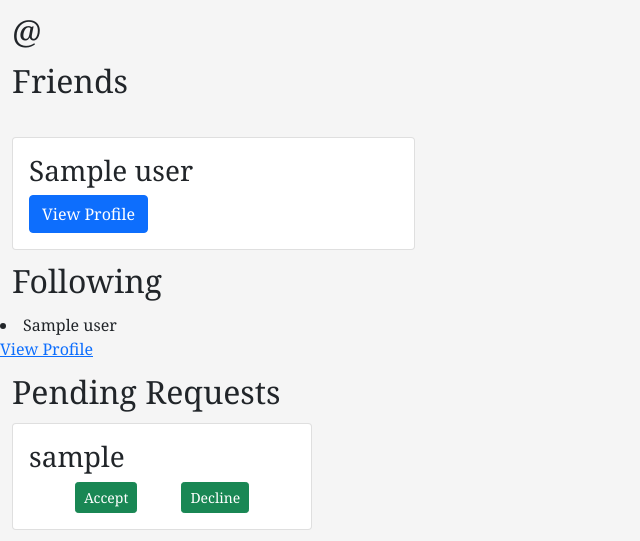
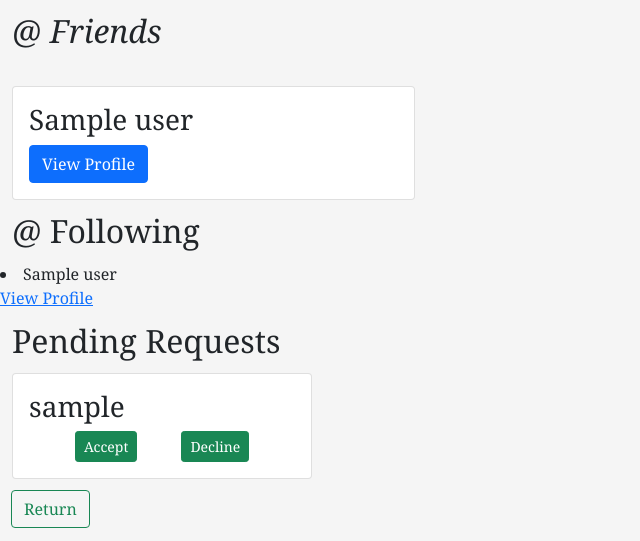
Before and after one commit to CMPUT404W21-Team3/social-distribution, a Django app: template social_distribution/Profile/templates/profile/list.html in a window 1280 px wide. Shown: the part 62-603 px from the top of the page, without its empty margins (0-640 px from the left). Run offline with Django 3.2, Linux system fonts and the light colour scheme; the template is opened without the code that fills it: most values are stand-ins (such as "Sample title", 1, 10 or a date in 2020); some libraries are stand-ins or nearby versions.

Commit message:
small fix on friends list page

```diff
--- a/social_distribution/Profile/templates/profile/list.html
+++ b/social_distribution/Profile/templates/profile/list.html
@@ -2,8 +2,7 @@
 
 {% block content %}
 <div class="friend-list">
-  <h2 class="fst-italic">@{{user.username }}</h2>
-  <h2>Friends</h2>
+  <h2 class="fst-italic">@{{user.username }} Friends</h2>
   <!-- List friends -->
   <!-- {% for f in friends %}
     <li>{{ f.user }} </li><a href="{% url 'Profile:view_profile' author_id=f.user.id %}">View Profile</a>
@@ -35,7 +34,7 @@
         <p>No friends<p>
     {% endif %}
 
-  <h2>{{user.username }} Following</h2>
+  <h2>@{{user.username }} Following</h2>
 
   {% for f in following %}
     <li>{{ f.user }} </li><a href="{% url 'Profile:view_profile' author_id=f.id %}">View Profile</a>
```
